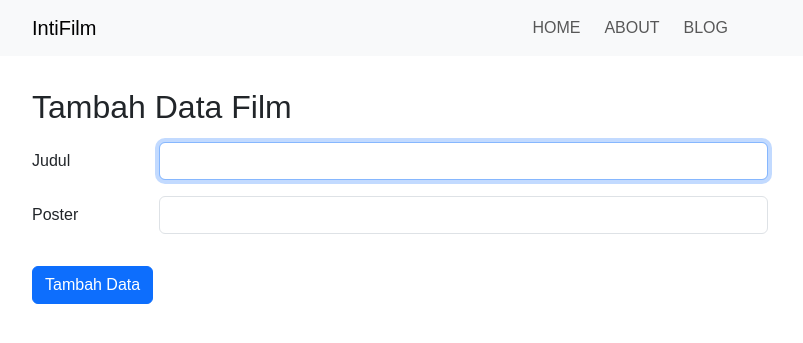
After one commit to AdaliCode/web-ci4-tiket-film, a CodeIgniter 4 app: the page made by app/Views/movie/create.php in a window 1280 px wide. The commit adds this page. Shown: the top 343 px of the page, without its empty margins (50-853 px from the left). Run offline with PHP 8.4 and a stand-in for CodeIgniter, Linux system fonts and the light colour scheme; the template is opened without the code that fills it, so the values that code supplies are empty; some libraries are stand-ins or nearby versions; some web fonts are replaced.

Commit message:
membuat page create movie dan mengecek request formnya masuk atau tidak

```diff
--- a/app/Config/Routes.php
+++ b/app/Config/Routes.php
@@ -8,5 +8,7 @@ use CodeIgniter\Router\RouteCollection;
 $routes->get('/', 'Home::index');
 $routes->get('/about', 'Home::about');
 $routes->get('/blog', 'Home::blog');
+$routes->get('/movie/create', 'Movie::create');
+$routes->get('/movie/save', 'Movie::save');
 $routes->get('/movie/(:segment)', 'Movie::detail/$1');
 $routes->setAutoRoute(true);
--- a/app/Models/MovieModel.php
+++ b/app/Models/MovieModel.php
@@ -8,4 +8,5 @@ class MovieModel extends Model
 {
     protected $table = 'movies';
     protected $useTimestamps = true;
+    protected $allowedFields = ['title', 'slug', 'description', 'cover'];
 }
--- a/app/Views/layout/template.php
+++ b/app/Views/layout/template.php
@@ -20,7 +20,7 @@
 <body>
     <?= $this->include('layout/navbar'); ?>
     <?= $this->renderSection('no-container-top'); ?>
-    <div class="container py-5">
+    <div class="container py-3">
         <?= $this->renderSection('container'); ?>
     </div>
     <?= $this->renderSection('no-container-bottom'); ?>
--- /dev/null
+++ b/app/Views/movie/create.php
@@ -0,0 +1,26 @@
+<?= $this->extend('layout/template'); ?>
+<?= $this->section('container'); ?>
+<div class="row">
+    <div class="col-8">
+        <h2 class="my-3">Tambah Data Film</h2>
+        <form action="/movie/save" method="post">
+            <?= csrf_field() ?>
+            <div class="row mb-3">
+                <label for="title" class="col-sm-2 col-form-label">Judul</label>
+                <div class="col-sm-10">
+                    <input type="text" class="form-control" id="title" name="title" autofocus>
+                </div>
+            </div>
+            <div class="row mb-3">
+                <label for="cover" class="col-sm-2 col-form-label">Poster</label>
+                <div class="col-sm-10">
+                    <div class="mb-3">
+                        <input class="form-control" type="text" id="cover" name="cover">
+                    </div>
+                </div>
+            </div>
+            <button type="submit" class="btn btn-primary">Tambah Data</button>
+        </form>
+    </div>
+</div>
+<?= $this->endSection(); ?>
--- a/app/Views/movie/detail.php
+++ b/app/Views/movie/detail.php
@@ -6,7 +6,7 @@
             <img src="../film.jpg" alt="" class="rounded" width="100%">
         </div>
         <div class="col">
-            <h1><?= $detailMovie['title']; ?></h1>
+            <h1><?= strtoupper($detailMovie['title']); ?></h1>
             <h5>XXI, CGV, Cinépolis</h5>
             <p><?= $detailMovie['description']; ?></p>
             <p>WATCH THE TRAILER | 1h 25min</p>
```
Also changed, not shown: app/Controllers/Movie.php (+10 -0 lines), app/Views/home.php (+9 -2 lines).
